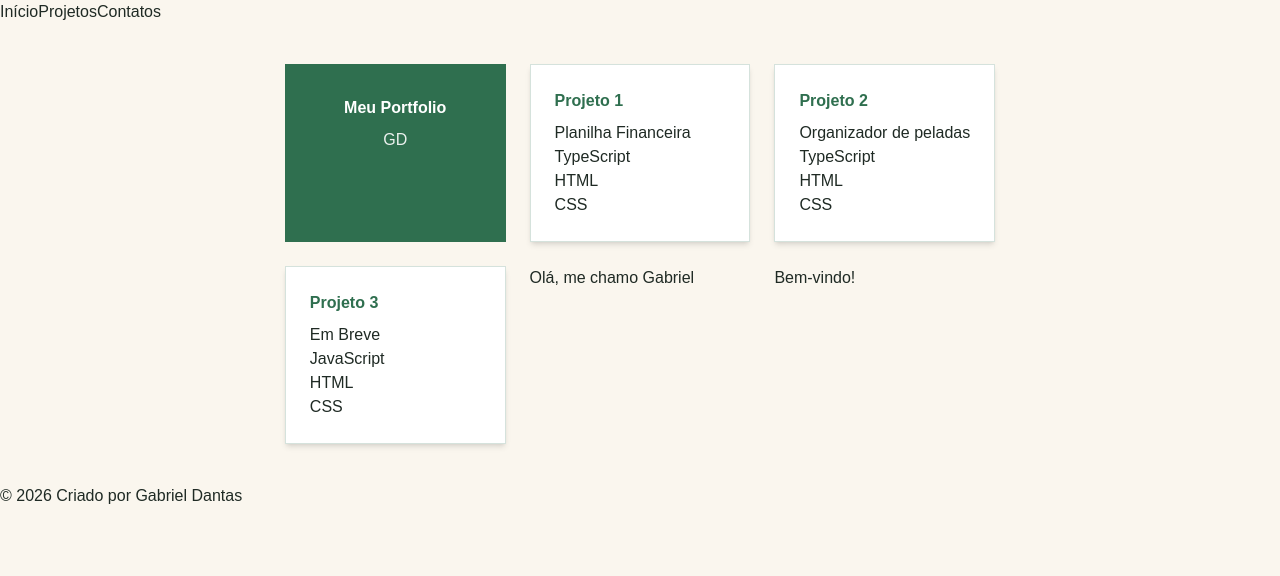
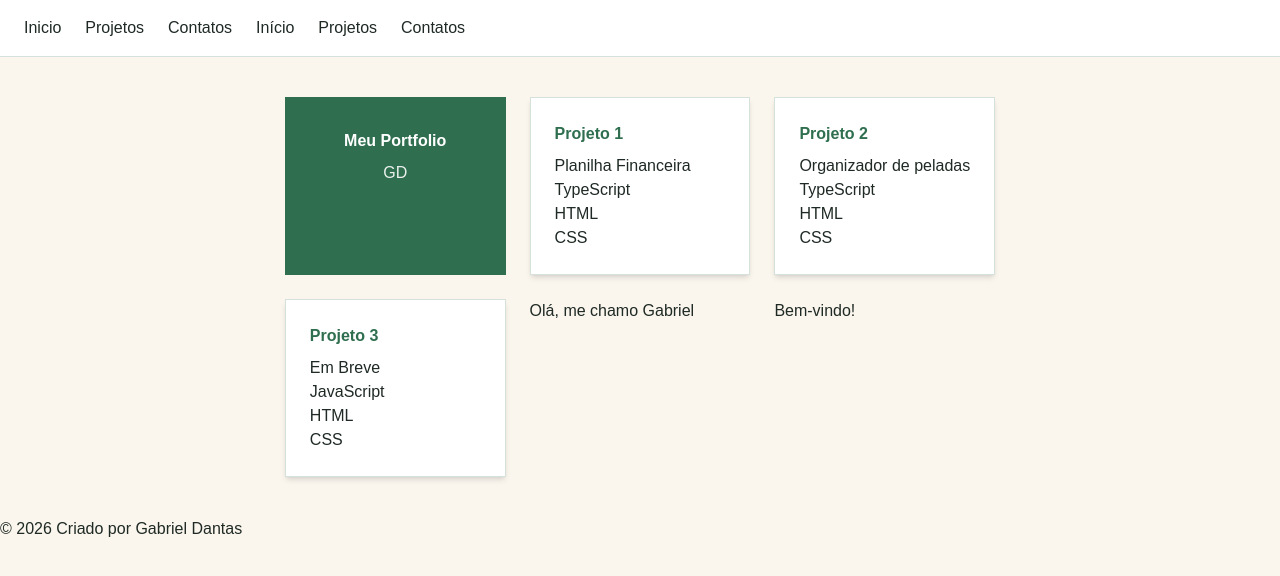
Before and after one commit to gdantas2323/meu-portfolio, a Next.js app: page / in a window 1280 px wide. Shown: the top 576 px of the page. Built offline with nearby package versions, Linux system fonts and the light colour scheme.

Commit message:
Estilização do Menu

```diff
--- a/app/componentes/Menu.tsx
+++ b/app/componentes/Menu.tsx
@@ -1,11 +1,29 @@
 import Link from "next/link";
+
+const links = [
+    {href: "/",texto: "Inicio"},
+    {href: "/projetos",texto: "Projetos"},
+    {href: "/contatos",texto: "Contatos"},
+
+];
 
 export default function Menu(){
 return(
-<nav>
+<nav className="bg-superficie border-b border-destaque/20">
+    <div className="max-w-4x1 mx-auto px-6 py-4 flex gap-6">
+        {links.map((link) => (
+        <Link
+            key={link.href}
+            href={link.href}
+            className="font-medium hover:text-destaque transition-colors">
+            {link.texto}
+            </Link>
+        ))}
+
     <Link href="/">Início</Link>
     <Link href="/projetos">Projetos</Link>
     <Link href="/contatos">Contatos</Link>
+    </div>
 </nav>
-)
+);
 }
```
